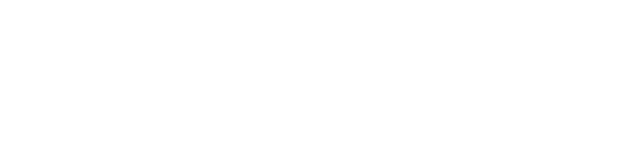
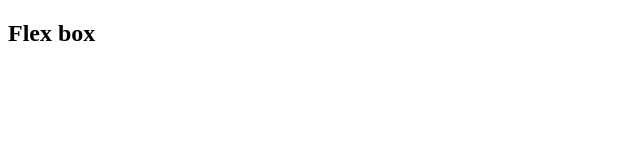
Before and after one commit to LoDeveloper/flex-box-test, a plain HTML site: page index.html in a window 1280 px wide. Shown: the whole page, without its empty margins (0-640 px from the left). Drawn offline with Linux system fonts and the light colour scheme.

Commit message:
first commit

```diff
--- a/index.html
+++ b/index.html
@@ -6,6 +6,8 @@
     <title>Flex box test</title>
 </head>
 <body>
-    <h1></h1>
+    <section>
+       <h1>Flex box</h1>
+    </section>
 </body>
 </html>
```
